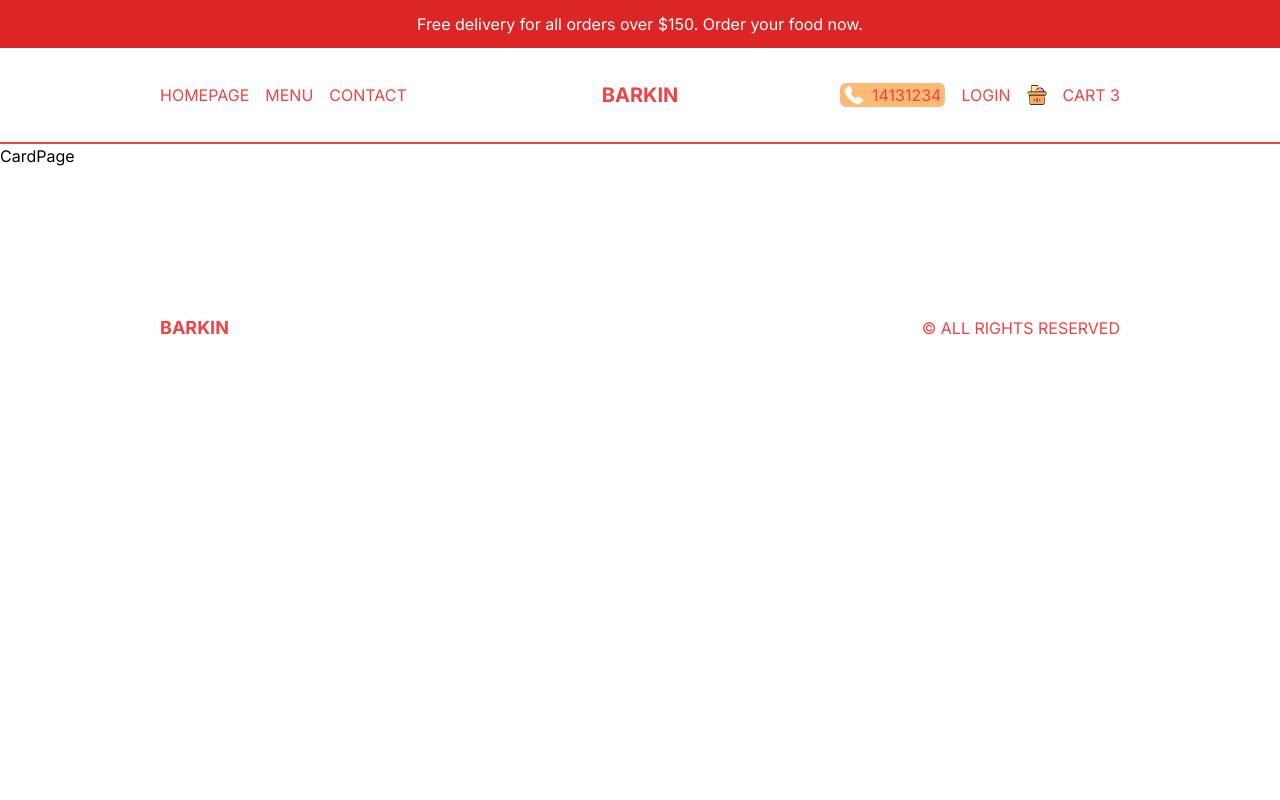
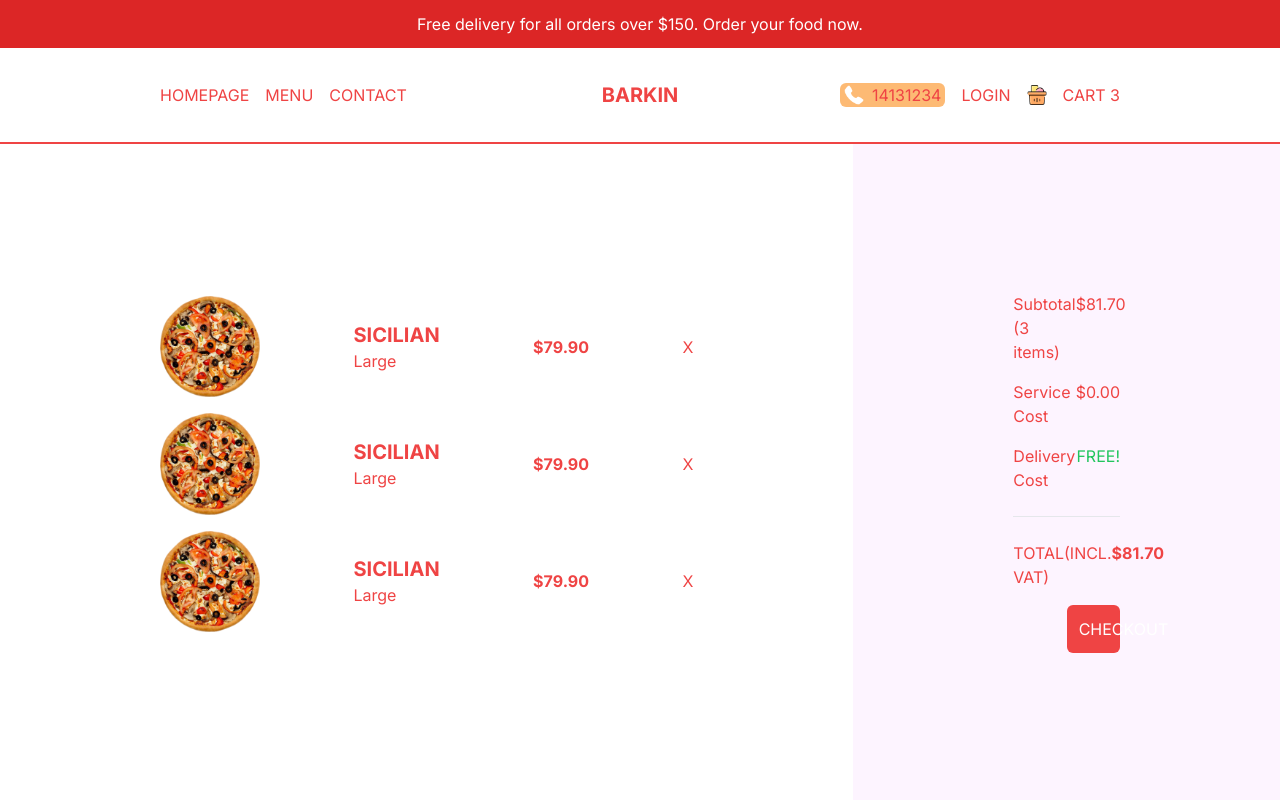
Before and after one commit to barkinkoroglu/food-delivery, a Next.js app: page /cart in a window 1280 px wide. Shown: the top 800 px of the page. Built offline with nearby package versions, Linux system fonts and the light colour scheme.

Commit message:
Card Page

```diff
--- a/src/app/cart/page.tsx
+++ b/src/app/cart/page.tsx
@@ -1,7 +1,67 @@
+import Image from 'next/image';
 import React from 'react';
 
-function CardPage() {
-  return <div>CardPage</div>;
-}
+const CartPage = () => {
+  return (
+    <div className="h-[calc(100vh-6rem)] md:h-[calc(100vh-9rem)] flex flex-col  text-red-500 lg:flex-row">
+      {/* PRODUCTS CONTAINER */}
+      <div className="h-1/2 p-4 flex flex-col justify-center overflow-scroll no-scrollbar lg:h-full lg:w-2/3 2xl:w-1/2 lg:px-20 xl:px-40">
+        {/* SINGLE ITEM */}
+        <div className="flex items-center justify-between mb-4">
+          <Image src="/temporary/p1.png" alt="" width={100} height={100} />
+          <div className="">
+            <h1 className="uppercase text-xl font-bold">sicilian</h1>
+            <span>Large</span>
+          </div>
+          <h2 className="font-bold">$79.90</h2>
+          <span className="cursor-pointer">X</span>
+        </div>
+        {/* SINGLE ITEM */}
+        <div className="flex items-center justify-between mb-4">
+          <Image src="/temporary/p1.png" alt="" width={100} height={100} />
+          <div className="">
+            <h1 className="uppercase text-xl font-bold">sicilian</h1>
+            <span>Large</span>
+          </div>
+          <h2 className="font-bold">$79.90</h2>
+          <span className="cursor-pointer">X</span>
+        </div>
+        {/* SINGLE ITEM */}
+        <div className="flex items-center justify-between mb-4">
+          <Image src="/temporary/p1.png" alt="" width={100} height={100} />
+          <div className="">
+            <h1 className="uppercase text-xl font-bold">sicilian</h1>
+            <span>Large</span>
+          </div>
+          <h2 className="font-bold">$79.90</h2>
+          <span className="cursor-pointer">X</span>
+        </div>
+      </div>
+      {/* PAYMENT CONTAINER */}
+      <div className="h-1/2 p-4 bg-fuchsia-50 flex flex-col gap-4 justify-center lg:h-full lg:w-1/3 2xl:w-1/2 lg:px-20 xl:px-40 2xl:text-xl 2xl:gap-6">
+        <div className="flex justify-between">
+          <span className="">Subtotal (3 items)</span>
+          <span className="">$81.70</span>
+        </div>
+        <div className="flex justify-between">
+          <span className="">Service Cost</span>
+          <span className="">$0.00</span>
+        </div>
+        <div className="flex justify-between">
+          <span className="">Delivery Cost</span>
+          <span className="text-green-500">FREE!</span>
+        </div>
+        <hr className="my-2" />
+        <div className="flex justify-between">
+          <span className="">TOTAL(INCL. VAT)</span>
+          <span className="font-bold">$81.70</span>
+        </div>
+        <button className="bg-red-500 text-white p-3 rounded-md w-1/2 self-end">
+          CHECKOUT
+        </button>
+      </div>
+    </div>
+  );
+};
 
-export default CardPage;
+export default CartPage;
```
